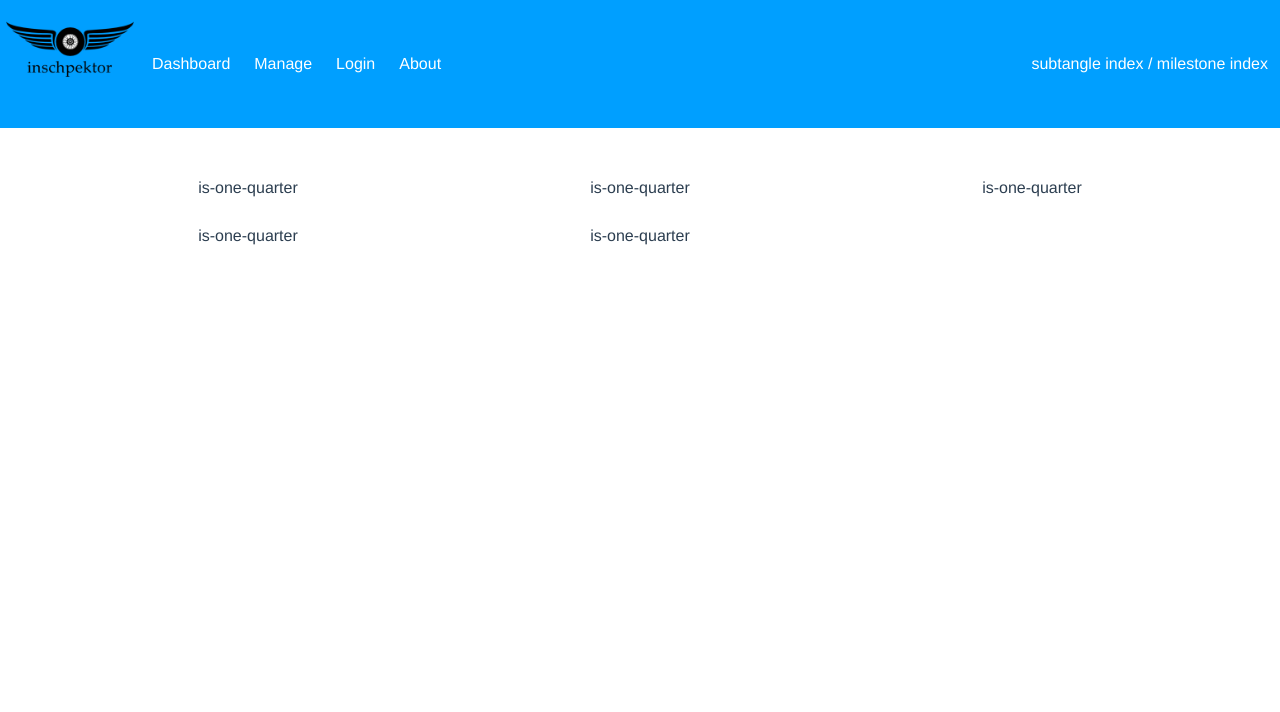
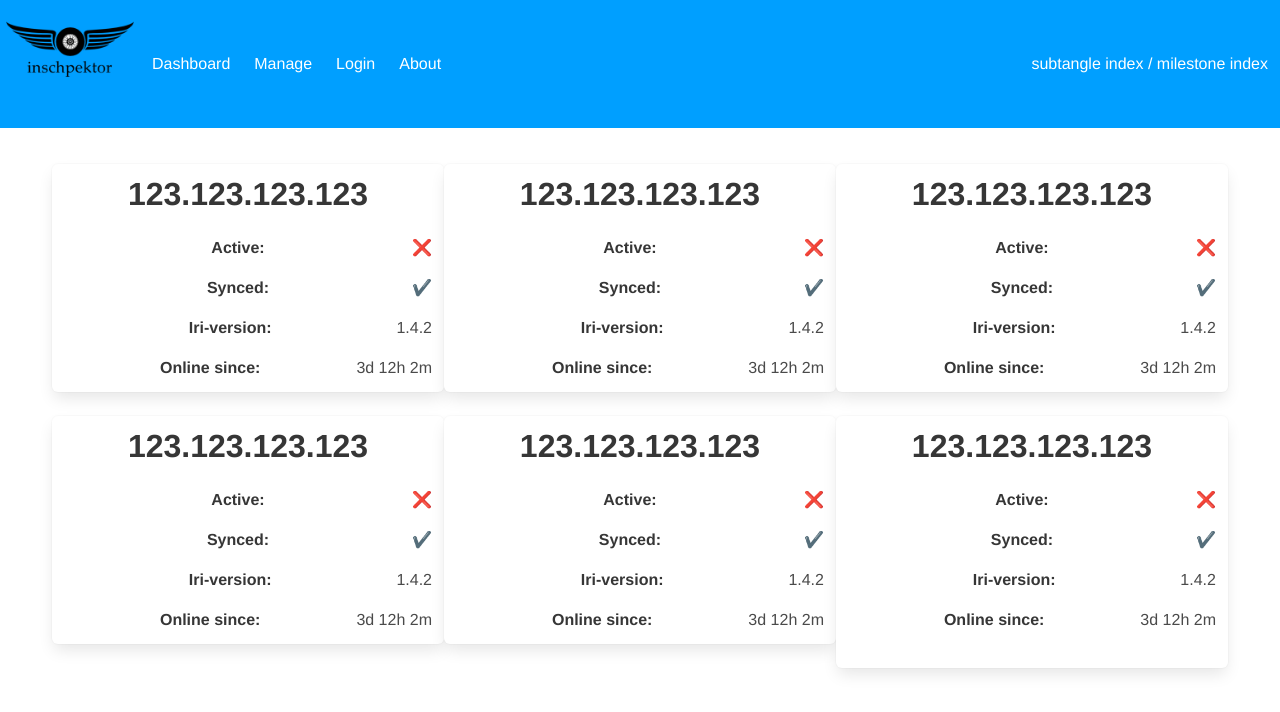
Before and after one commit to raphaellueckl/inschpektor, a Vue app: page / in a window 1280 px wide. Shown: the top 712 px of the page. Built offline with nearby package versions, Linux system fonts and the light colour scheme.

Commit message:
layout improvements

```diff
--- a/src/components/Dashboard.vue
+++ b/src/components/Dashboard.vue
@@ -3,21 +3,12 @@
     <div class="container">
 
       <div class="columns is-multiline is-mobile">
-        <div class="column is-one-third">
-          <article>is-one-quarter</article>
-        </div>
-        <div class="column is-one-third">
-          <article>is-one-quarter</article>
-        </div>
-        <div class="column is-one-third">
-          <article>is-one-quarter</article>
-        </div>
-        <div class="column is-one-third">
-          <article>is-one-quarter</article>
-        </div>
-        <div class="column is-one-third">
-          <article>is-one-quarter</article>
-        </div>
+        <Neighbor class="column is-one-third" />
+        <Neighbor class="column is-one-third" />
+        <Neighbor class="column is-one-third" />
+        <Neighbor class="column is-one-third" />
+        <Neighbor class="column is-one-third" />
+        <Neighbor class="column is-one-third" />
       </div>
 
     </div>
@@ -25,11 +16,15 @@
 </template>
 
 <script>
-  export default {
-    name: 'Dashboard'
-  };
+import Neighbor from './Neighbor.vue'
+
+export default {
+  name: "Dashboard",
+  components: {
+    Neighbor
+  }
+};
 </script>
 
 <style scoped>
-
 </style>
--- a/src/components/Login.vue
+++ b/src/components/Login.vue
@@ -4,7 +4,7 @@
       <div class="container">
         <h1 class="title">Authentication</h1>
         <h2 class="subtitle">
-          To view/edit your neighbors, you need to login first.
+          To view / edit your neighbors, you need to login first.
         </h2>
 
         <div class="columns is-mobile">
@@ -12,13 +12,13 @@
             <div class="field">
               <label class="label">Account</label>
               <div class="control">
-                <input class="input" type="text" placeholder="Text input">
+                <input class="input" type="text" placeholder="Username">
               </div>
             </div>
             <div class="field">
               <label class="label">Password</label>
               <div class="control">
-                <input class="input" type="text" placeholder="Text input">
+                <input class="input" type="text" placeholder="Provide your password...">
               </div>
             </div>
             <div class="field">
--- /dev/null
+++ b/src/components/Neighbor.vue
@@ -0,0 +1,39 @@
+<template>
+  <div class="box">
+    <h1 class="title">123.123.123.123</h1>
+    <div class="media-content">
+      <div class="content">
+        <p>
+          <strong>Active:</strong><span class="align__right">❌</span>
+        </p>
+        <p>
+          <strong>Synced:</strong><span class="align__right">✔️</span>
+        </p>
+        <p>
+          <strong>Iri-version:</strong><span class="align__right">1.4.2</span>
+        </p>
+        <p>
+          <strong>Online since:</strong><span class="align__right">3d 12h 2m</span>
+        </p>
+      </div>
+    </div>
+  </div>
+</template>
+
+
+<script>
+  export default {
+    name: 'Neighbor'
+  }
+</script>
+
+
+<style scoped>
+  .align__right {
+    float: right
+  }
+  .box {
+    /*margin-right: 10px;*/
+    /*margin-left: 10px;*/
+  }
+</style>
```
